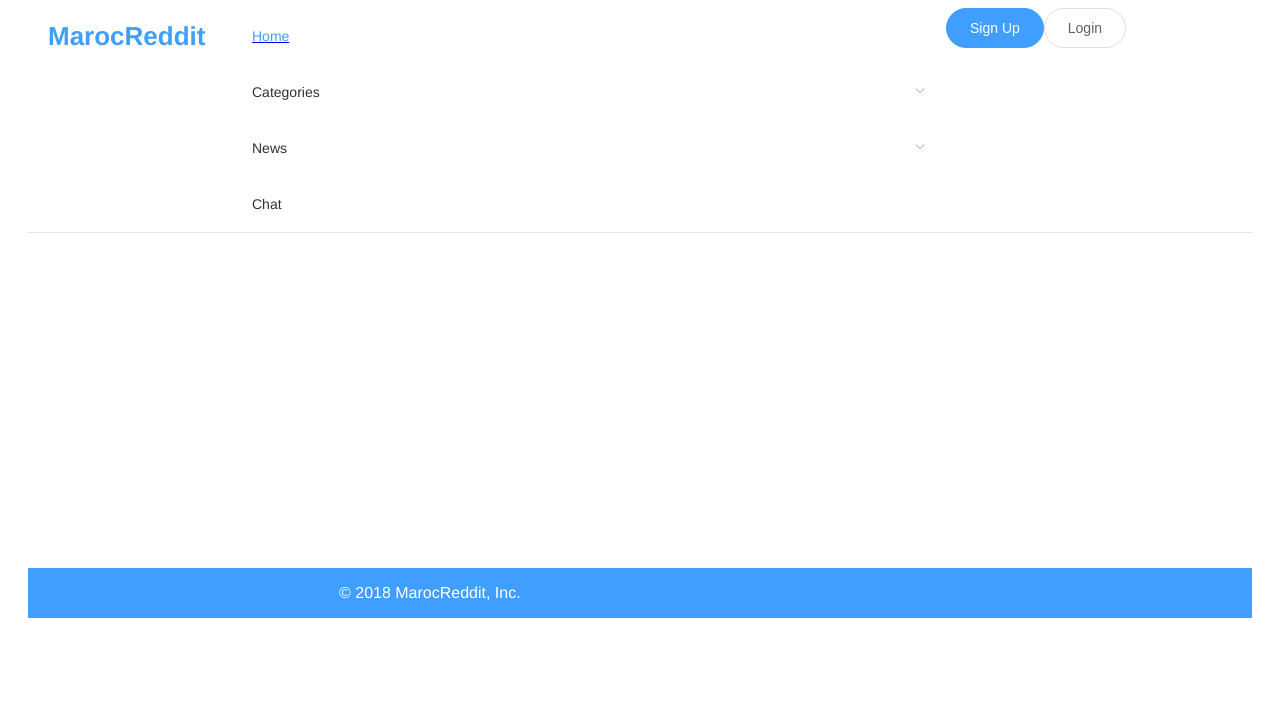
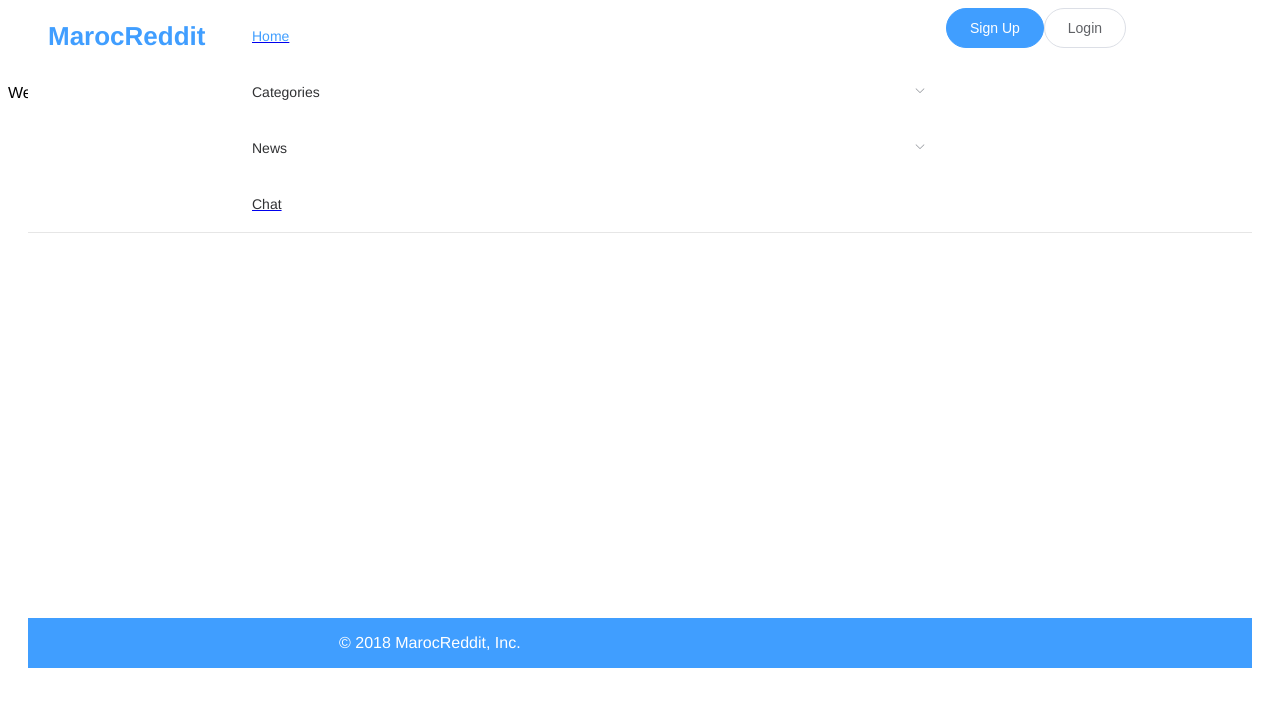
Before and after one commit to salihbout/MarocReddit-Client, a Vue app: page /chat in a window 1280 px wide. Shown: the top 706 px of the page. Built offline with nearby package versions, Linux system fonts and the light colour scheme.

Commit message:
Adding Chat route and component

```diff
--- /dev/null
+++ b/src/components/Chat/Chat.vue
@@ -0,0 +1,17 @@
+<template>
+  <div>
+      <p>Welcome to chat !</p>
+  </div>
+</template>
+
+
+<script>
+export default {
+
+}
+</script>
+
+
+<style scoped>
+
+</style>
--- a/src/components/shared/AppHeader.vue
+++ b/src/components/shared/AppHeader.vue
@@ -22,7 +22,7 @@
                         <el-menu-item index="3-2">Technology</el-menu-item>
                         <el-menu-item index="3-3">Sport</el-menu-item>
                     </el-submenu>
-                    <el-menu-item index="4">Chat</el-menu-item>
+                     <router-link :to="{name: 'Chat'}" exact><el-menu-item index="4">Chat</el-menu-item></router-link>
                 </el-col>
                 <el-col :xs="8" :sm="4" :md="4" :lg="4" :xl="4" class="loggedIn" v-if="isLoggedIn">
                     <el-popover
--- a/src/router.js
+++ b/src/router.js
@@ -5,6 +5,7 @@ import SignUp from './components/users/Signup.vue';
 import PostDetails from './components/posts/PostDetails.vue';
 import PostAdd from './components/posts/PostAdd.vue';
 import PostEdit from './components/posts/PostEdit.vue';
+import Chat from './components/chat/chat.vue';
 
 export const  routes = [
   {
@@ -38,6 +39,11 @@ export const  routes = [
     path:'/posts/add',
     component: PostAdd,
     name: 'PostAdd',
+  },
+  {
+    path:'/chat',
+    component: Chat,
+    name: 'Chat',
   }
 
 ];
```
